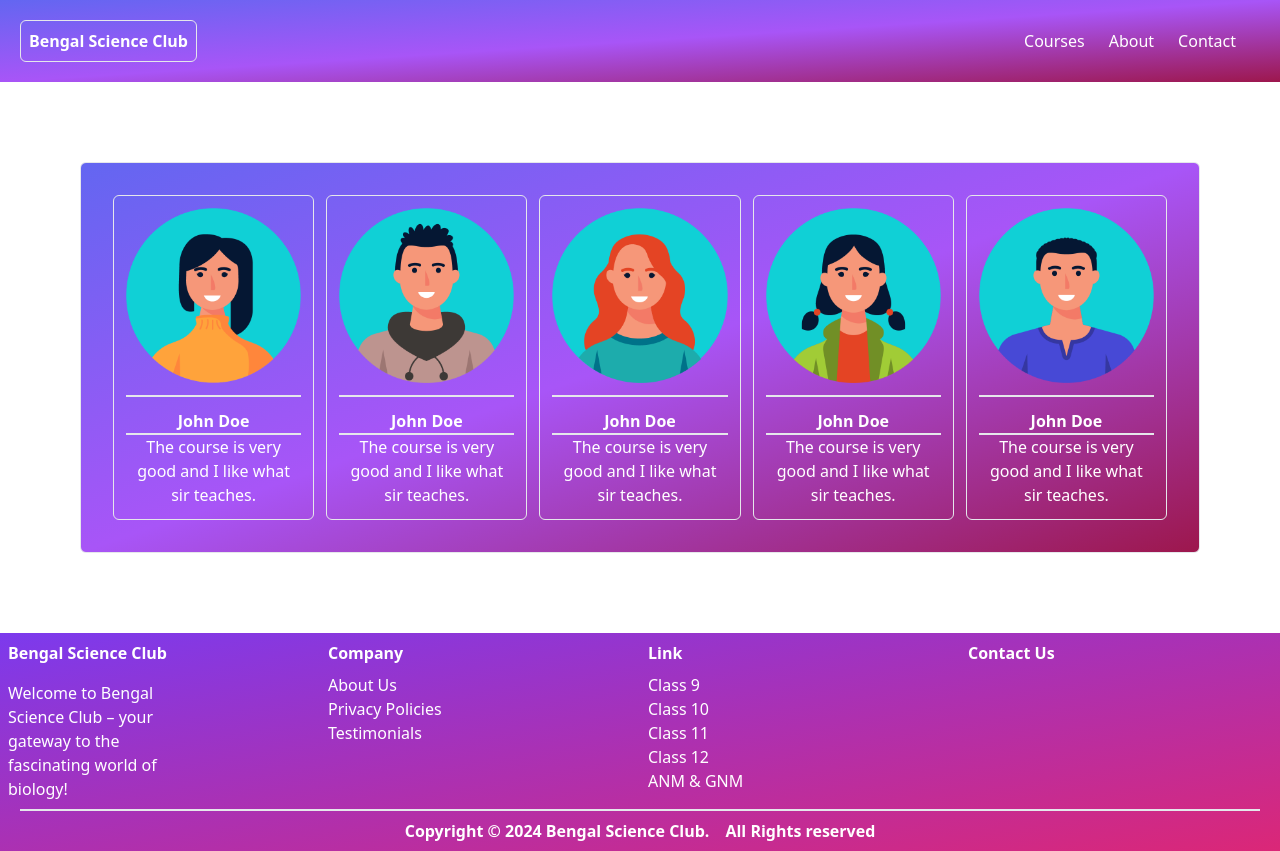
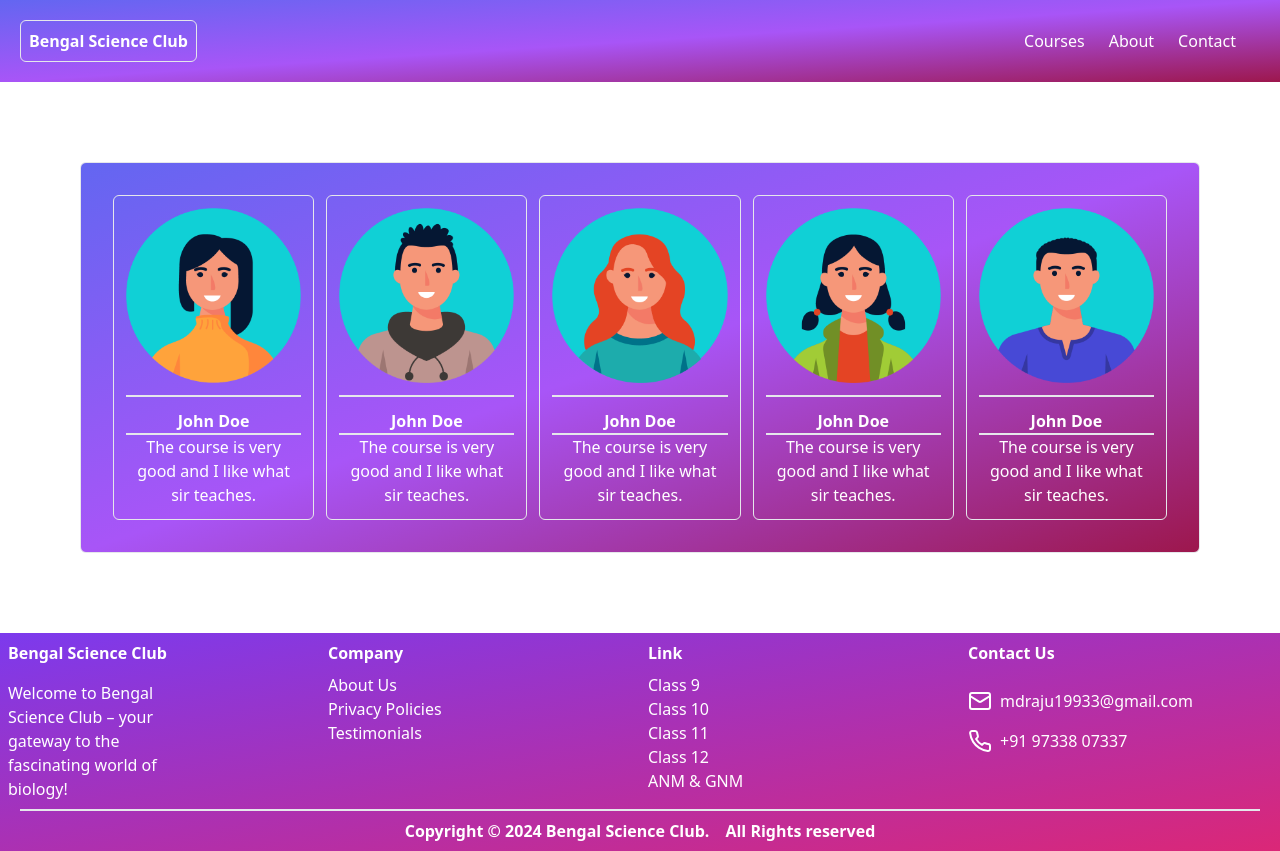
Before and after one commit to tanbirali/Bengal-Science-Club-Website, a React (Vite) app: page /testimonials in a window 1280 px wide. Built offline with nearby package versions, Linux system fonts and the light colour scheme.

Commit message:
Contact details added in footer

```diff
--- a/src/components/Footer.jsx
+++ b/src/components/Footer.jsx
@@ -1,3 +1,4 @@
+import { Mail, Phone } from "lucide-react";
 import React from "react";
 import { Link } from "react-router-dom";
 
@@ -50,6 +51,23 @@ const Footer = () => {
         </div>
         <div>
           <h1 className="text-white p-2 font-bold">Contact Us</h1>
+          <div className="p-2">
+            <div className="flex items-center">
+              <Mail className="text-white" />
+              <Link
+                to={"mailto:mdraju19933@gmail.com"}
+                className="text-white p-2"
+              >
+                mdraju19933@gmail.com
+              </Link>
+            </div>
+            <div className="flex items-center">
+              <Phone className="text-white" />
+              <Link to={"tel:+91 97338 07337"} className="text-white p-2">
+                +91 97338 07337
+              </Link>
+            </div>
+          </div>
         </div>
       </div>
       <div className="border text-white mx-5 shadow-lg"></div>
```
